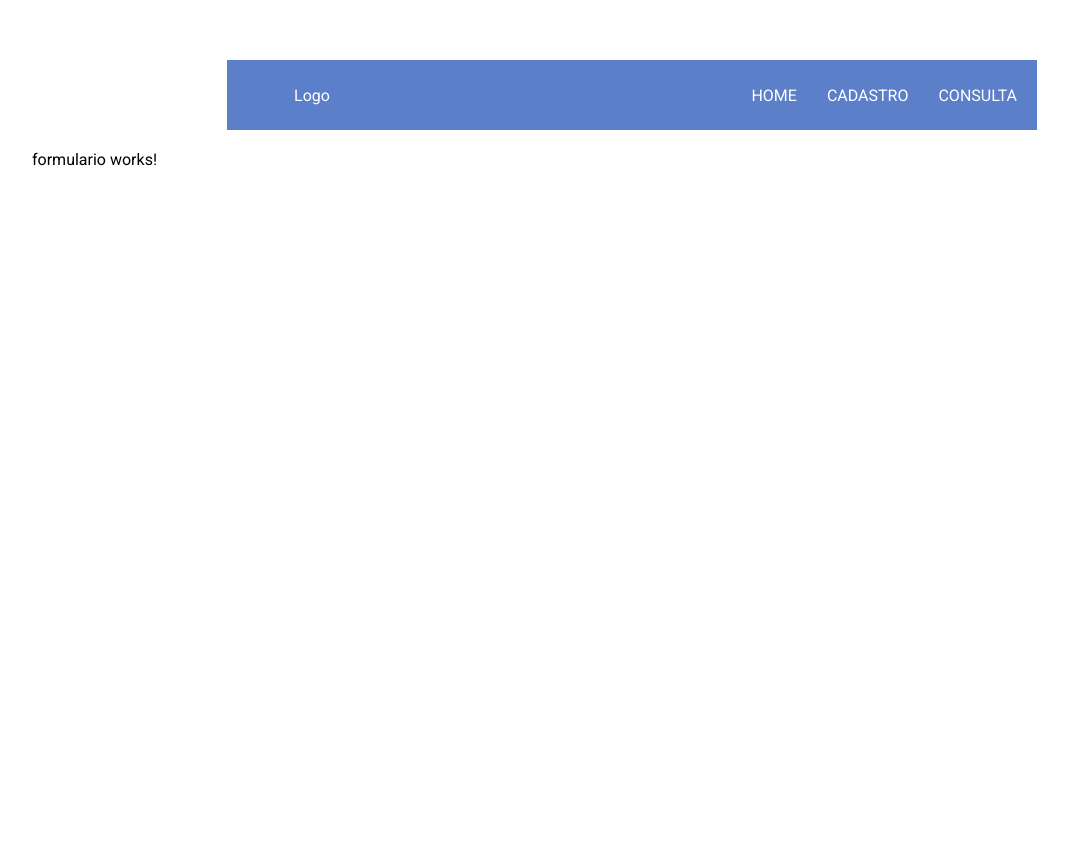
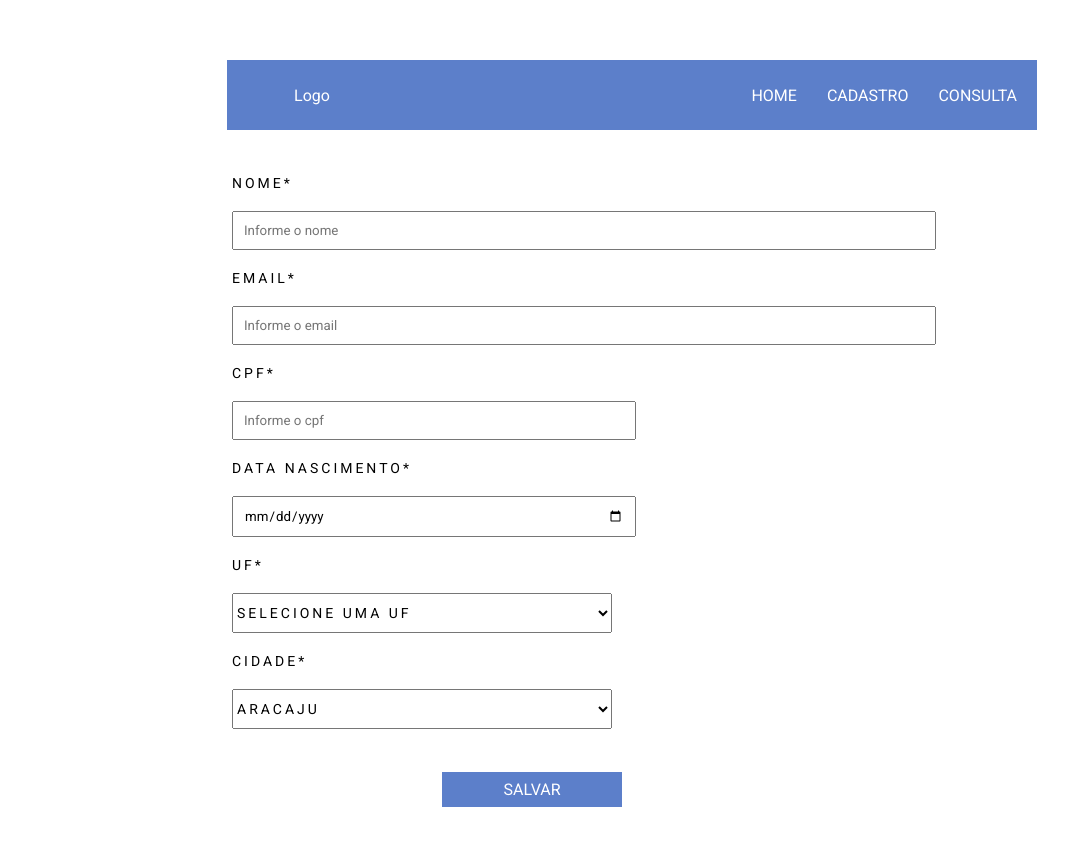
Before and after one commit to alifrebat-docente/CrudPessoa_QPR210_01_angular, an Angular app: page / in a window 1280 px wide. Shown: the top 846 px of the page, without its empty margins (8-1076 px from the left). Before the commit the page ends 800 px from the top, so only its background shows below. Built offline with nearby package versions, Linux system fonts and the light colour scheme.

Commit message:
Definido os elementos do componente formulario

```diff
--- a/src/app/formulario/formulario.html
+++ b/src/app/formulario/formulario.html
@@ -1 +1,41 @@
-<p>formulario works!</p>
+<div id="div-form">
+
+    <form id="form-pessoa">
+        <label for="nome">Nome*</label>
+        <input type="text" name="nome" id="nome" class="elem-form-01" maxlength="70" required placeholder="Informe o nome">
+
+        <label for="email">Email*</label>
+        <input type="email" name="email" id="email" class="elem-form-01" maxlength="100" required
+            placeholder="Informe o email">
+
+        <label for="cpf">CPF*</label>
+        <input type="number" name="cpf" id="cpf" class="elem-form-02" maxlength="100" required placeholder="Informe o cpf">
+
+        <label for="data-nascimento">Data Nascimento*</label>
+        <input type="date" name="data-nascimento" id="data-nascimento" class="elem-form-02" required>
+
+        <label for="uf">UF*</label>
+        <select name="uf" id="uf" class="elem-form-02">
+            <option value=""> Selecione uma UF </option>
+            <option value="Se"> Sergipe </option>
+            <option value="ba"> Bahia </option>
+        </select>
+
+        <label for="cidade">Cidade*</label>
+        <select name="cidade" id="cidade" class="elem-form-02">
+            <option value="Aracaju"> Aracaju </option>
+            <option value="Barra dos Coqueiros"> Barra dos Coqueiros </option>
+            <option value="São Cristóvão"> São Cristóvão </option>
+        </select>
+
+        <div id="div-btns">
+            <button type="button" id="btnAdd"> Salvar </button>
+            <button type="reset" id="btnLimpar"> Limpar </button>
+        </div>
+
+
+
+    </form>
+
+
+</div>
```
